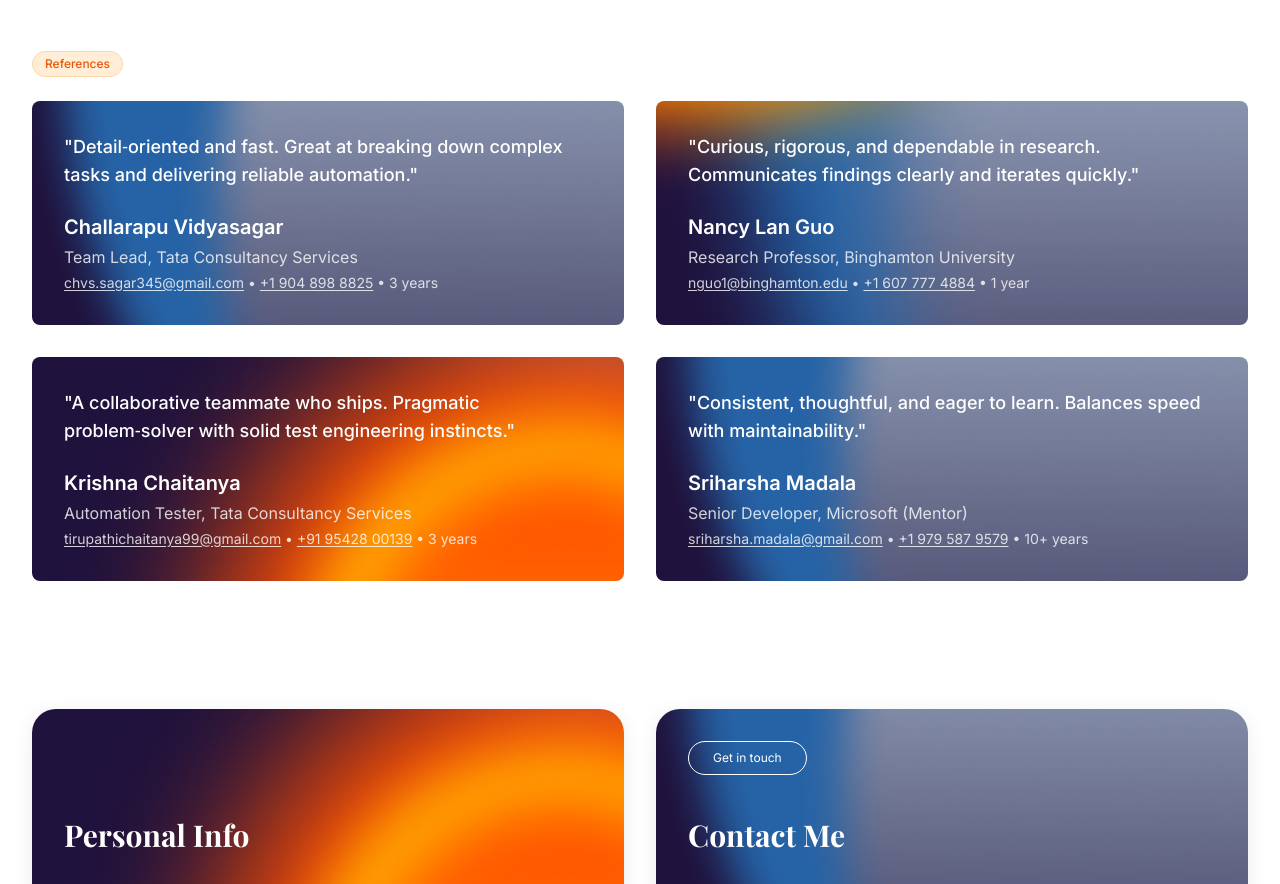
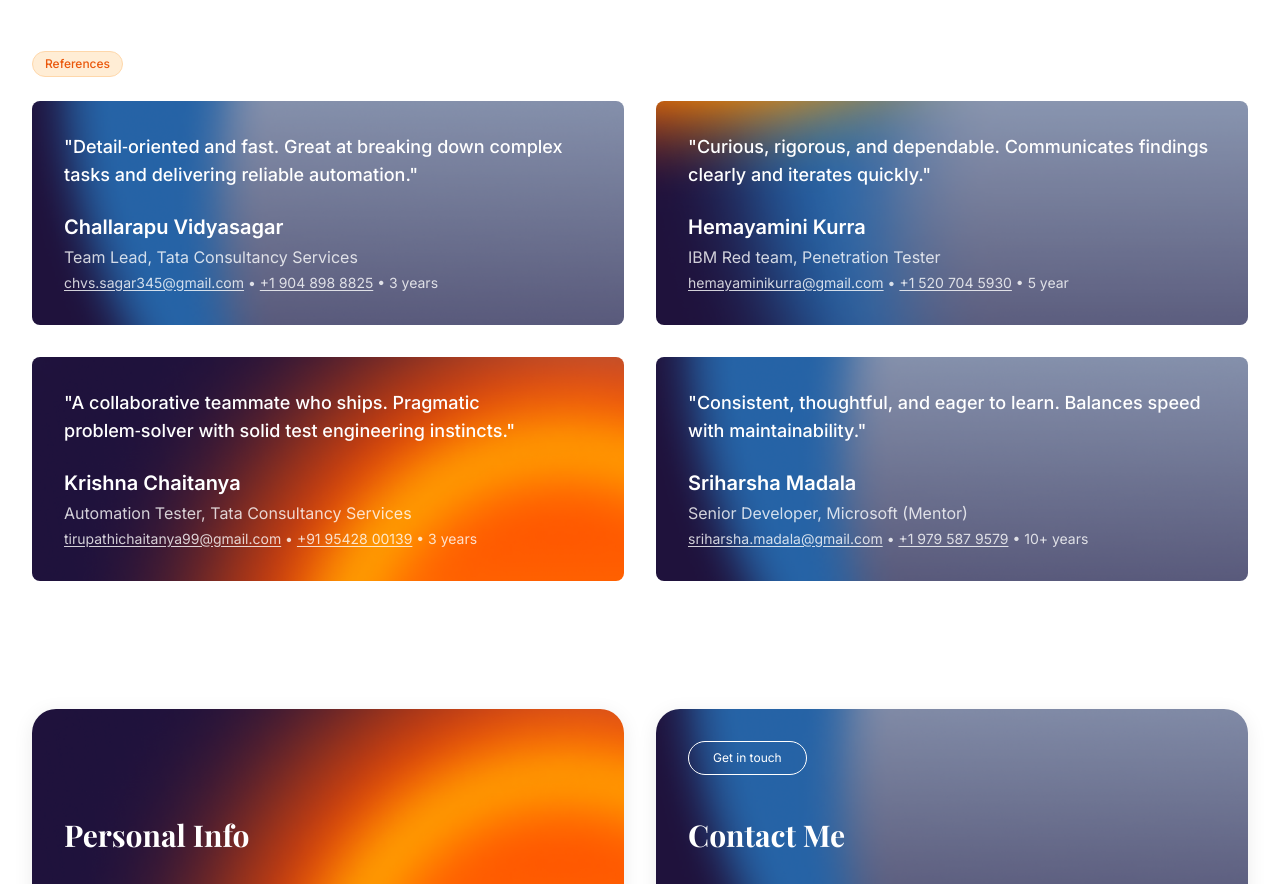
Before and after one commit to prakashnalubolu/Saiprakash_Nalubolu_Portfolio, a React (Vite) app: page / in a window 1280 px wide. Shown: the part 4580-5464 px from the top of the page. Built offline with nearby package versions, Linux system fonts and the light colour scheme; a web font is replaced by a local one.

Commit message:
udpated reference

```diff
--- a/src/components/Testimonials.tsx
+++ b/src/components/Testimonials.tsx
@@ -24,12 +24,12 @@ const testimonials: TestimonialProps[] = [
   },
   {
     content:
-      "Curious, rigorous, and dependable in research. Communicates findings clearly and iterates quickly.",
-    author: "Nancy Lan Guo",
-    role: "Research Professor, Binghamton University",
-    email: "nguo1@binghamton.edu",
-    phone: "+1 607 777 4884",
-    yearsKnown: "1 year",
+      "Curious, rigorous, and dependable. Communicates findings clearly and iterates quickly.",
+    author: "Hemayamini Kurra",
+    role: "IBM Red team, Penetration Tester",
+    email: "hemayaminikurra@gmail.com",
+    phone: "+1 520 704 5930",
+    yearsKnown: "5 year",
     backgroundImage: "/background-section2.png",
   },
   {
```
